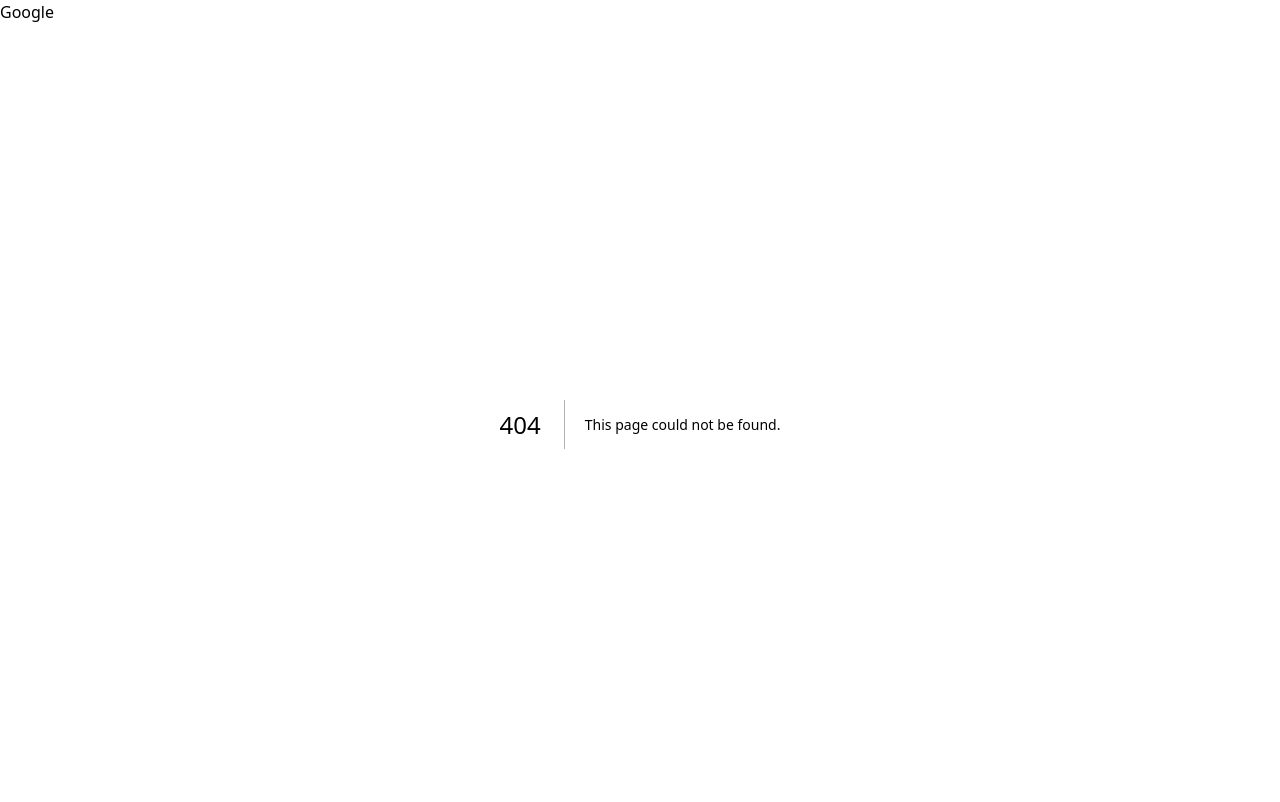
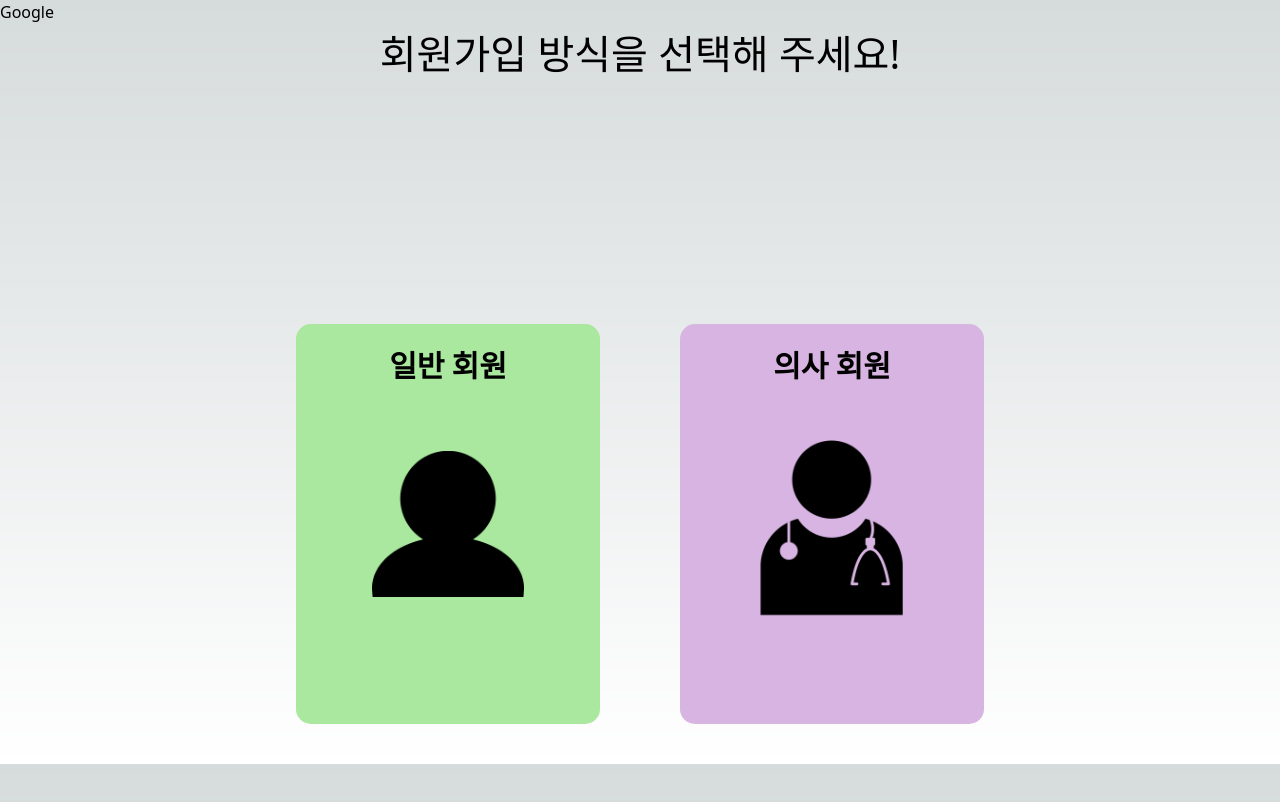
Before and after one commit to msj102525/atti, a Next.js app in the folder atti-front/: page /signup in a window 1280 px wide. Before the commit this address had no page. Shown: the top 802 px of the page. Built offline with nearby package versions, Linux system fonts and the light colour scheme.

Commit message:
2024-06-07  / 회원가입 초기화면

```diff
--- /dev/null
+++ b/atti-front/pages/signup/doctorSignUp/index.js
@@ -0,0 +1,31 @@
+export default function doctorSignUp() {
+  return (
+    <div className="page">
+      <div className="titleWrap">
+        이메일과 비밀번호를
+        <br />
+        입력해주세요.
+      </div>
+      <div className="contentWrap">
+        <div className="inputTitle">이메일 주소</div>
+        <div className="inputWrap">
+          <input className="input" placeholder="test@gmail.com" />
+        </div>
+        <div className="errorMessageWrap">올바른 이메일을 입력해주세요.</div>
+        <div className="inputTitle">비밀번호</div>
+        <div className="inputWrap">
+          <input
+            className="input"
+            placeholder="영문, 숫자, 특수문자 포함 8자 이상"
+          />
+        </div>
+        <div className="errorMessageWrap">
+          영문, 숫자, 특수문자 포함 8자 이상 입력해주세요
+        </div>
+      </div>
+      <div>
+        <button>회원가입</button>
+      </div>
+    </div>
+  );
+}
--- /dev/null
+++ b/atti-front/pages/signup/index.js
@@ -0,0 +1,40 @@
+import styles from "../../styles/doctor/selectSignUp.module.css";
+import { useRouter } from "next/router";
+
+export default function SignUp() {
+  /* 로고 임포트 하기 */
+
+  const router = useRouter();
+
+  const handleNormalSignUpClick = () => {
+    router.push("/signup/normalSignUp");
+  };
+
+  const handleDoctorSignUpClick = () => {
+    router.push("/signup/doctorSignUp");
+  };
+
+  return (
+    <main>
+      <div>
+        <div className={styles.title}>
+          <h3>회원가입 방식을 선택해 주세요!</h3>
+        </div>
+        <div className={styles.signForm}>
+          <div
+            className={styles.signUpNormal}
+            onClick={handleNormalSignUpClick}
+          >
+            <p className={styles.text}>일반 회원</p>
+          </div>
+          <div
+            className={styles.signUpDoctor}
+            onClick={handleDoctorSignUpClick}
+          >
+            <p className={styles.text}>의사 회원</p>
+          </div>
+        </div>
+      </div>
+    </main>
+  );
+}
--- /dev/null
+++ b/atti-front/pages/signup/normalSignUp/index.js
@@ -0,0 +1,7 @@
+export default function NormalSignUp() {
+  return (
+    <div>
+      <h1>Normal Sign Up</h1>
+    </div>
+  );
+}
--- /dev/null
+++ b/atti-front/styles/doctor/selectSignUp.module.css
@@ -0,0 +1,52 @@
+.title {
+  font-size: 40px;
+  text-align: center;
+}
+.signUpNormal {
+  width: 400px;
+  height: 400px;
+  border-radius: 15px;
+  padding: 30px;
+  background: #a9e89e;
+  background-image: url("/user.png");
+  background-size: 50%;
+  background-position: center;
+  margin: 40px;
+  background-repeat: no-repeat;
+}
+.signUpDoctor {
+  width: 400px;
+  height: 400px;
+  border-radius: 15px;
+  padding: 30px;
+  background: #d8b4e2;
+  background-image: url("/doctor.png");
+  background-size: 80%;
+  background-position: center;
+  margin: 40px;
+  background-repeat: no-repeat;
+}
+.signForm {
+  padding-left: 20%;
+  padding-right: 20%;
+  padding-top: 200px;
+  display: flex;
+  justify-content: center;
+}
+.normalUser {
+  left: 0%;
+  right: 0%;
+  top: 0%;
+  bottom: 0%;
+  background: #000000;
+}
+.text {
+  font-family: "Inter";
+  font-style: normal;
+  font-weight: 700;
+  font-size: 30px;
+  line-height: 24px;
+  align-items: center;
+  text-align: center;
+  color: #000000;
+}
```
Also changed, not shown: atti-front/styles/signUp/doctorSignUp.module.css (added, +11 -0 lines), atti-front/public/doctor.png (added), atti-front/public/user.png (added).
